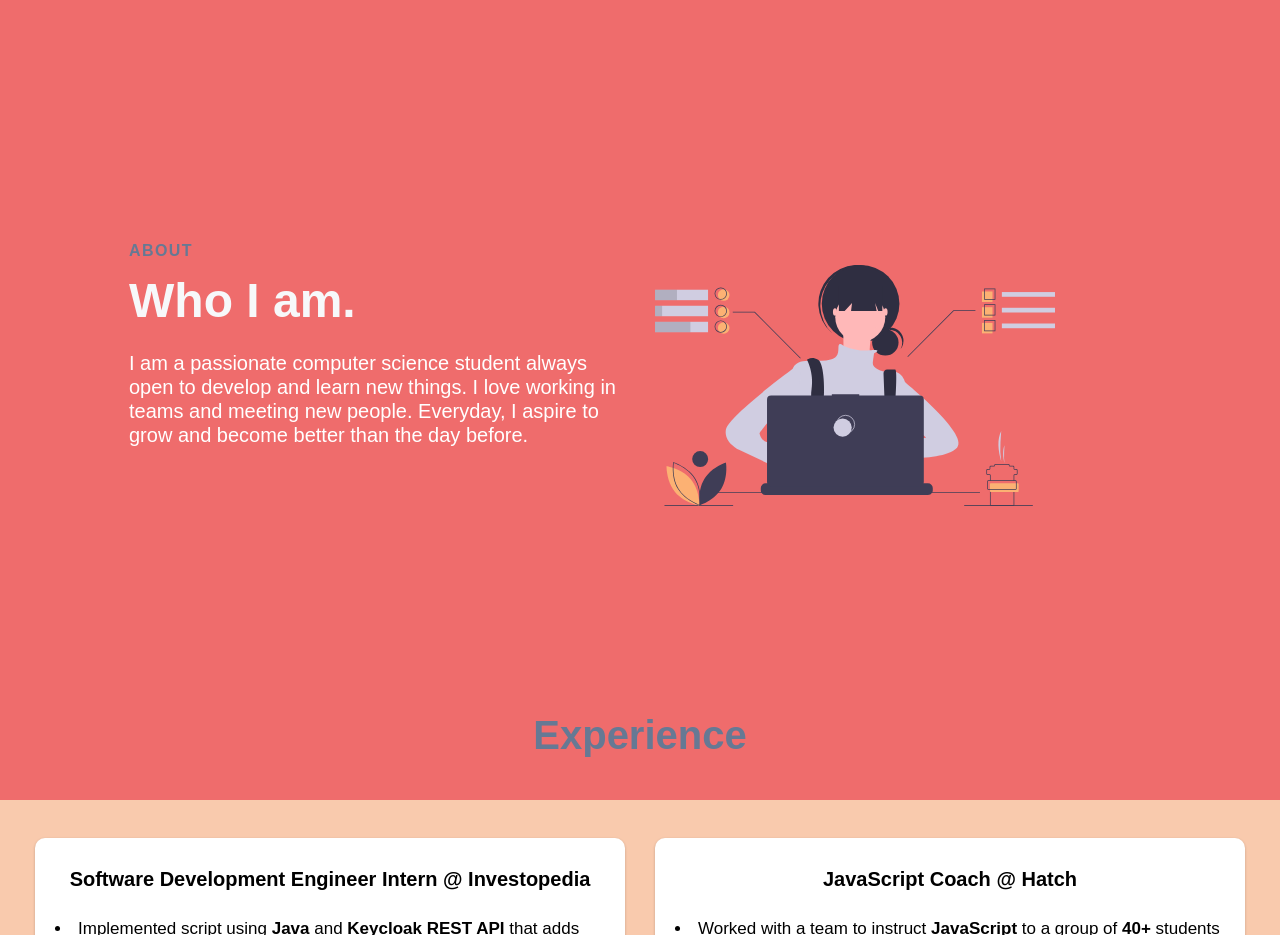
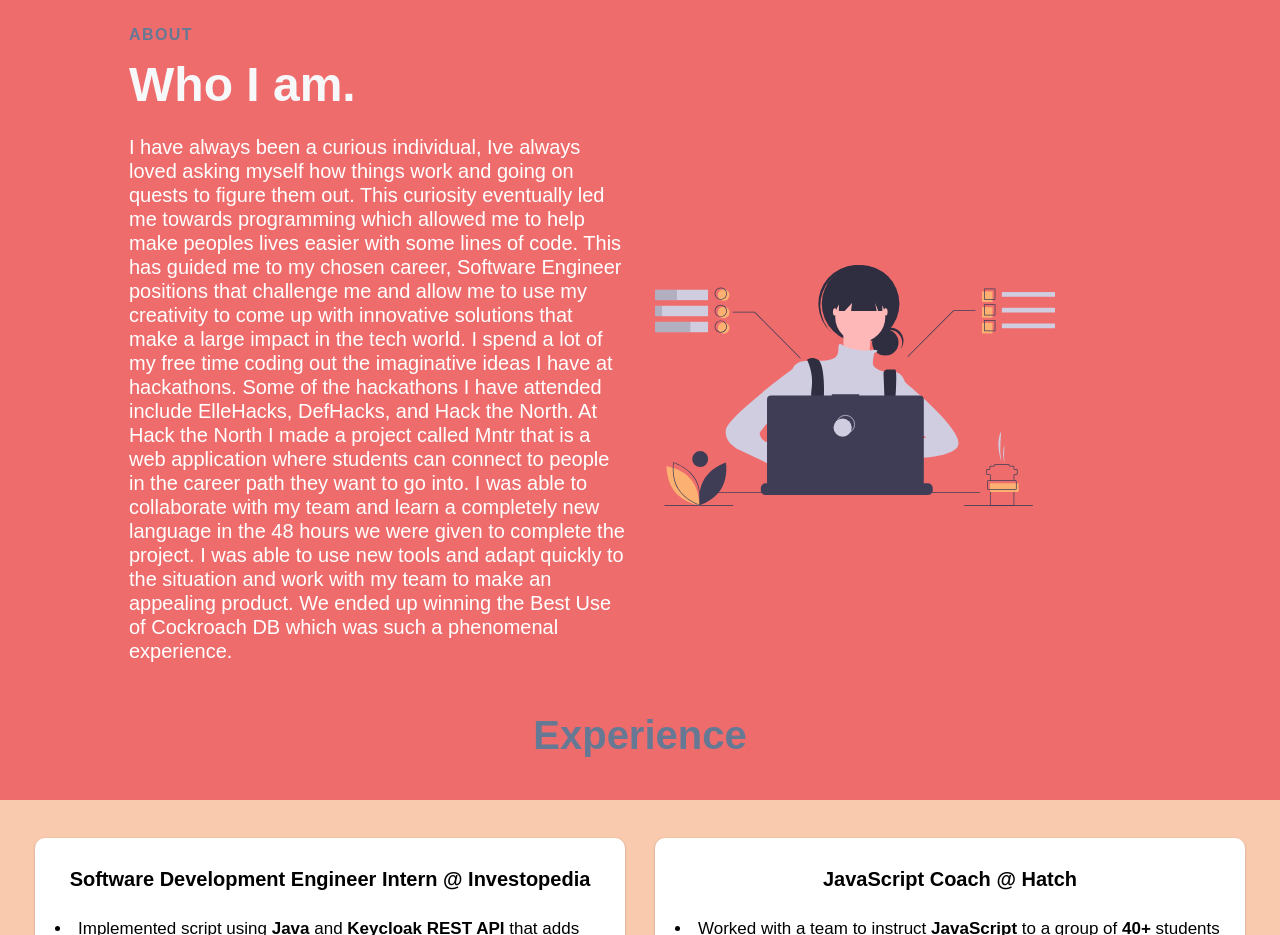
Before and after one commit to amuleeks/amuleek-website, a React (Create React App) app: page / in a window 1280 px wide. Shown: the part 800-1735 px from the top of the page. Built offline with nearby package versions, Linux system fonts and the light colour scheme; a web font is replaced by a local one.

Commit message:
Update Data.js

```diff
--- a/src/components/infoSection/Data.js
+++ b/src/components/infoSection/Data.js
@@ -5,7 +5,7 @@ export const homeObjOne = {
     lightTextDesc: true,
     topLine: 'About',
     headline: 'Who I am.',
-    description: 'I am a passionate computer science student always open to develop and learn new things. I love working in teams and meeting new people. Everyday, I aspire to grow and become better than the day before.',
+    description: 'I have always been a curious individual, Ive always loved asking myself how things work and going on quests to figure them out. This curiosity eventually led me towards programming which allowed me to help make peoples lives easier with some lines of code. This has guided me to my chosen career, Software Engineer positions that challenge me and allow me to use my creativity to come up with innovative solutions that make a large impact in the tech world. I spend a lot of my free time coding out the imaginative ideas I have at hackathons. Some of the hackathons I have attended include ElleHacks, DefHacks, and Hack the North. At Hack the North I made a project called Mntr that is a web application where students can connect to people in the career path they want to go into. I was able to collaborate with my team and learn a completely new language in the 48 hours we were given to complete the project. I was able to use new tools and adapt quickly to the situation and work with my team to make an appealing product. We ended up winning the Best Use of Cockroach DB which was such a phenomenal experience.',
     buttonLabel: 'Experience',
     //property below is how you change the side of the image
     imgStart: false,
```
